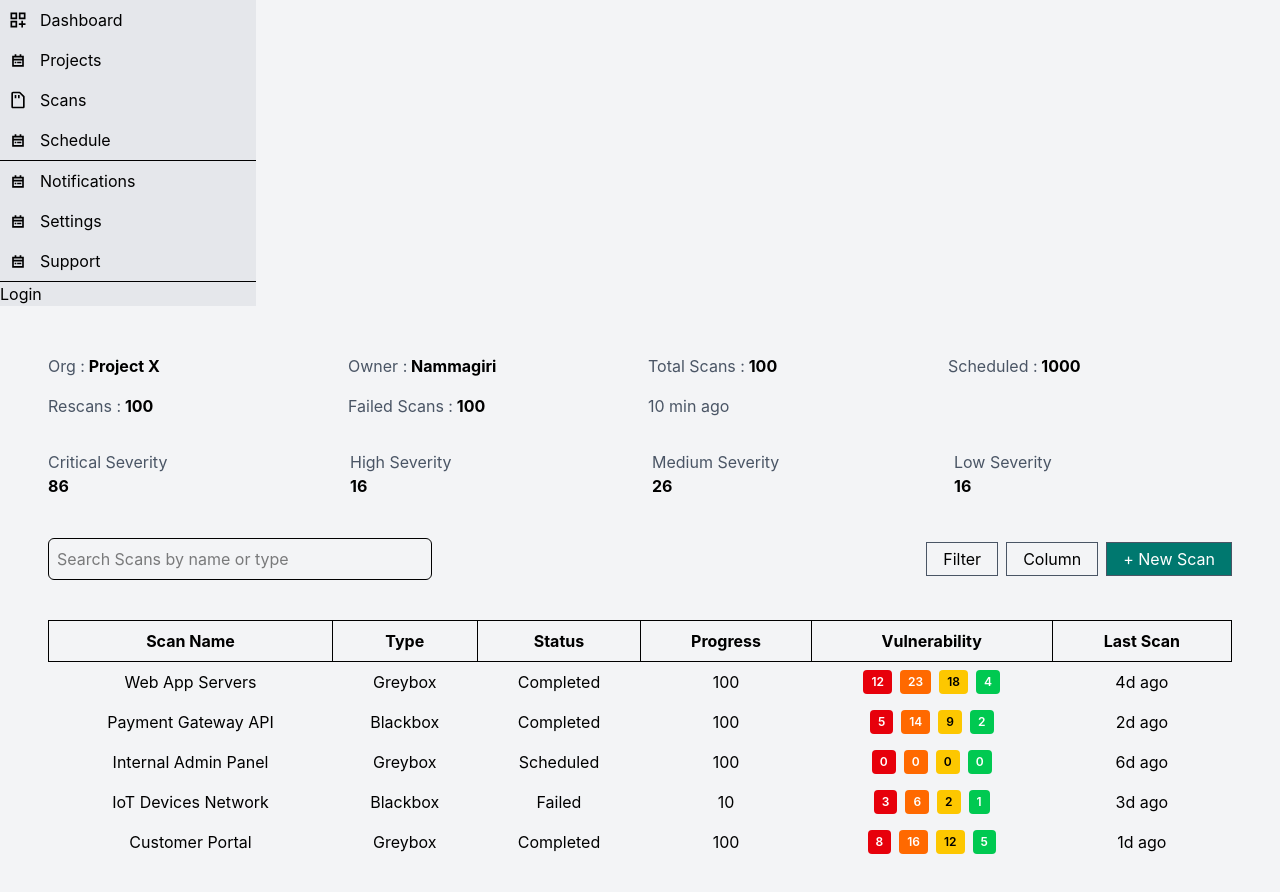
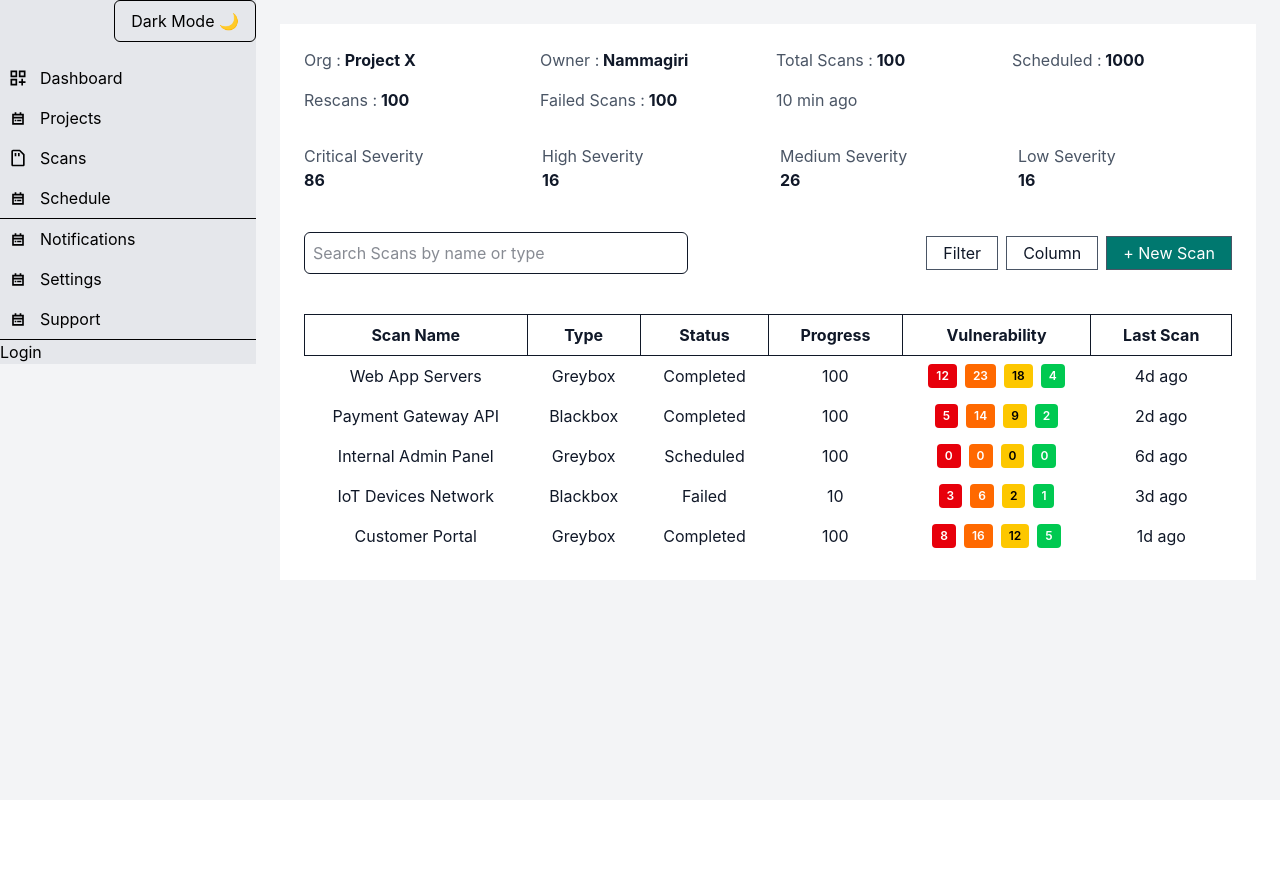
Before and after one commit to AnuragEnnippissery/fenrir-ops, a React (Vite) app: page /dashboard in a window 1280 px wide. Shown: the top 892 px of the page. After the commit the page ends 800 px from the top, so only its background shows below. Built offline with nearby package versions, Linux system fonts and the light colour scheme.

Commit message:
added themetoggle to add dark mode

```diff
--- a/src/components/dashboard/Dashboard.jsx
+++ b/src/components/dashboard/Dashboard.jsx
@@ -13,24 +13,25 @@ function Dashboard() {
   }, []);
 
   return (
-    <main className="px-4 md:px-6 py-6 space-y-10">
+    // <main className="px-4 md:px-6 py-6 space-y-10">
+   <main className="px-4 md:px-6 py-6 space-y-10 bg-white dark:bg-black text-gray-900 dark:text-white">
 
       {/* TOP INFO SECTION */}
       <section className="flex flex-col gap-8">
 
-        <div className="grid grid-cols-2 sm:grid-cols-3 lg:grid-cols-4 gap-4">
+        <div className="grid grid-cols-2 sm:grid-cols-3 lg:grid-cols-4 gap-4 ">
           <div>
-            <span className="text-gray-600">Org :</span>
+            <span className="text-gray-600 dark:text-gray-400">Org :</span>
             <span className="font-bold"> Project X</span>
           </div>
 
           <div>
-            <span className="text-gray-600">Owner :</span>
+            <span className="text-gray-600 dark:text-gray-400">Owner :</span>
             <span className="font-bold"> Nammagiri</span>
           </div>
 
           <div>
-            <span className="text-gray-600">Total Scans :</span>
+            <span className="text-gray-600 dark:text-gray-400">Total Scans :</span>
             <span className="font-bold"> 100</span>
           </div>
 
--- a/src/components/dashboard/Header.jsx
+++ b/src/components/dashboard/Header.jsx
@@ -2,13 +2,19 @@ import { MdOutlineDashboardCustomize } from "react-icons/md";
 import { GrFormSchedule } from "react-icons/gr";
 import { BiMemoryCard } from "react-icons/bi";
 import { Link} from "react-router-dom";
+import ThemeToggle from "./ThemeToggle.jsx";
 function Header(){
+
     return(
         <>
 
             <main>
                 <section>
+
                     <nav>
+                         <div className="flex justify-end mb-4">
+                            <ThemeToggle />
+                            </div>
                         <ul>
 
                            <li>
--- a/src/components/dashboard/Layout.jsx
+++ b/src/components/dashboard/Layout.jsx
@@ -6,7 +6,8 @@ function Layout() {
   const [isOpen, setIsOpen] = useState(false);
 
   return (
-    <div className="<div className=flex min-h-screen overflow-hidden bg-gray-100">
+    // <div className=" flex min-h-screen overflow-hidden bg-gray-100 dark:bg-gray-900">
+    <div className="flex min-h-screen overflow-hidden bg-gray-100 dark:bg-gray-900 transition-colors duration-300">
 
       {/* MOBILE MENU BUTTON */}
       <button
@@ -29,7 +30,7 @@ function Layout() {
       </div>
 
       {/* PAGE CONTENT */}
-      <div className="flex-1 p-6 bg-gray-100 overflow-x-auto">
+     <div className="flex-1 p-6 bg-gray-100 dark:bg-gray-900 overflow-x-auto transition-colors duration-300">
         <Outlet />
       </div>
 
--- /dev/null
+++ b/src/components/dashboard/ThemeToggle.jsx
@@ -0,0 +1,35 @@
+import { useEffect, useState } from "react";
+
+function ThemeToggle() {
+  const [dark, setDark] = useState(false);
+
+  useEffect(() => {
+    const savedTheme = localStorage.getItem("theme");
+
+    if (savedTheme === "dark") {
+      document.documentElement.classList.add("dark");
+      setDark(true);
+    }
+  }, []);
+
+  useEffect(() => {
+    if (dark) {
+      document.documentElement.classList.add("dark");
+      localStorage.setItem("theme", "dark");
+    } else {
+      document.documentElement.classList.remove("dark");
+      localStorage.setItem("theme", "light");
+    }
+  }, [dark]);
+
+  return (
+    <button
+      onClick={() => setDark(!dark)}
+      className="px-4 py-2 border rounded-md"
+    >
+      {dark ? "Light Mode ☀️" : "Dark Mode 🌙"}
+    </button>
+  );
+}
+
+export default ThemeToggle;
--- a/src/components/home/Login.jsx
+++ b/src/components/home/Login.jsx
@@ -96,13 +96,13 @@ function Login() {
 
             <div className="flex justify-center gap-4 pt-4">
               <button>
-                <img src={appleImg} alt="Apple" className="w-8 h-8" />
+                <img src={appleImg} alt="Apple"  />
               </button>
               <button>
-                <img src={googleImg} alt="Google" className="w-8 h-8" />
+                <img src={googleImg} alt="Google"  />
               </button>
               <button>
-                <img src={metaImg} alt="Meta" className="w-8 h-8" />
+                <img src={metaImg} alt="Meta"  />
               </button>
             </div>
           </div>
--- /dev/null
+++ b/tailwind.config.js
@@ -0,0 +1,9 @@
+
+export default {
+  darkMode: "class",
+  content: ["./index.html", "./src/**/*.{js,ts,jsx,tsx}"],
+  theme: {
+    extend: {},
+  },
+  plugins: [],
+};
--- a/vite.config.js
+++ b/vite.config.js
@@ -1,6 +1,8 @@
 import { defineConfig } from 'vite'
 import react from '@vitejs/plugin-react'
 import tailwindcss from '@tailwindcss/vite'
+
+
 
 // https://vite.dev/config/
 export default defineConfig({
```
Also changed, not shown: 1 other file (tests, documents, lock files or other folders).
